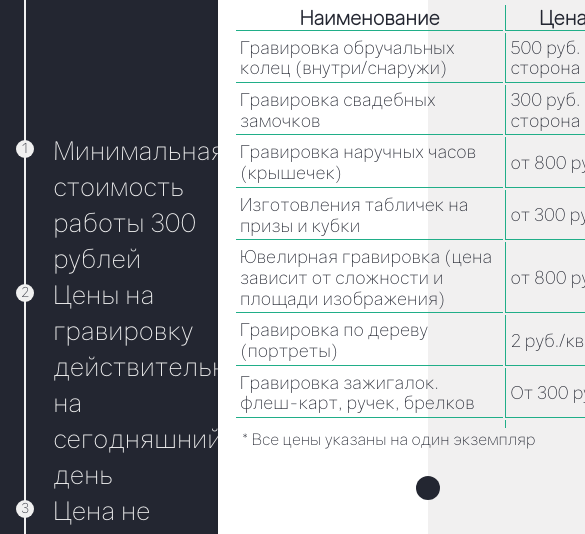
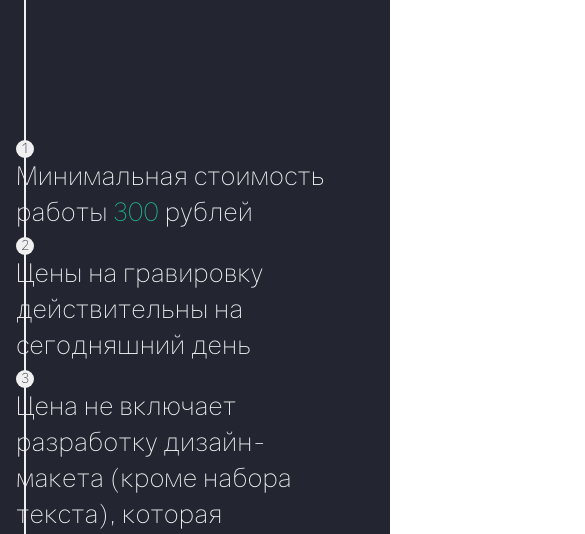
Before and after one commit to neretin-trike/gravirovka42, a plain HTML site: page app/index.html in a window 390 px wide. Shown: the part 3840-4374 px from the top of the page, 585 px wide, since content can reach past the window. Drawn offline with nearby package versions, Linux system fonts and the light colour scheme; files whose address does not match are found by name.

Commit message:
fixes price

```diff
--- a/app/index.html
+++ b/app/index.html
@@ -324,7 +324,7 @@
                     <div class="content">
                         <div>
                             <div class="dot">1</div>
-                            <div>Минимальная стоимость работы 300 рублей</div></div>
+                            <div>Минимальная стоимость работы <span>300</span> рублей</div></div>
                         <div>
                             <div class="dot">2</div>
                             <div>Цены на гравировку действительны на сегодняшний день</div></div>
@@ -397,9 +397,6 @@
                             <div class="costs-bottom"></div>
                             <div class="costs-bottom"></div>
                             <div class="costs-bottom"></div>
-                            <!--<div class="costs-bottom"></div>
-                            <div class="costs-bottom"></div>
-                            <div class="costs-bottom"></div>-->
                         </div>
                     </div>
                 </div>
--- a/app/less/main.less
+++ b/app/less/main.less
@@ -340,6 +340,7 @@ nav {
           -ms-transform: skew(-45deg);
           -webkit-transform: skew(-45deg);
           transform: skew(-45deg);
+
         }
         #ring {
           background-image: url('../images/services/ring.jpg');
@@ -488,9 +489,9 @@ nav {
     font-size: 64rem;
     text-align: left;
     line-height: 76rem;
-      -webkit-text-shadow: 2px 2px 5px rgba(0,0,0,0.3);
-      -moz-text-shadow: 2px 2px 5px rgba(0,0,0,0.3);
-      text-shadow: 2px 2px 5px rgba(0,0,0,0.3);
+    -webkit-text-shadow: 2px 2px 5px rgba(0,0,0,0.3);
+    -moz-text-shadow: 2px 2px 5px rgba(0,0,0,0.3);
+    text-shadow: 2px 2px 5px rgba(0,0,0,0.3);
   }
   .prices-content {
     background: @dark;
@@ -508,10 +509,13 @@ nav {
         display: inline-block;
       }
       div div:nth-child(2){
-        width: 50%;//~'calc(100% - 600px)';
+        width: 50%;
         font-size: 26rem;
         line-height: 36rem;
-
+        @media (max-width: 992px) {
+          width: 90%;
+          left: 36px;
+        }
       }
       .dot {
         position: relative;
@@ -529,10 +533,16 @@ nav {
     .costs {
       position: absolute;
       width: 40%;
+      min-width: 460px;
       top:-120px;
       right: 16px;
       text-align: center;
       color: @dark;
+      @media (max-width: 992px) {
+        position: relative;
+        width: 100%;
+        right: 0;
+      }
     }
     .costs-inner {
       position: relative;
@@ -672,35 +682,32 @@ nav {
       background: @dark;
       margin: 28px auto;
     }
-  }
-
-}
-
-
-.costs-top-in-1 {
+    .costs-top-in-1 {
   position: absolute;
   width: 100%;
-  height: 20px;
   margin-top: -16px;
   background: @dark-green;
-  opacity: 0.03; //rgba(0,0,0,0.03);
-
+  height: 20px;
+  opacity: 0.03;
 }
-
 .costs-top-in-2 {
   position: absolute;
   width: 100%;
+  margin-top: -16px;
+  background: @dark-green;
   height: 9px;
-  margin-top: -16px;
-  background: @dark-green;//rgba(0,0,0,0.05);
   opacity: 0.07;
 }
 .costs-top-in-3 {
   position: absolute;
   width: 100%;
-  height: 3px;
   margin-top: -16px;
   background: @dark-green;
   opacity: 0.15;
-  //rgba(0,0,0,0.25);
+  height: 4px;
 }
+  }
+  span {
+    color: @green !important;
+  }
+}
```
Also changed, not shown: app/css/main.css.
